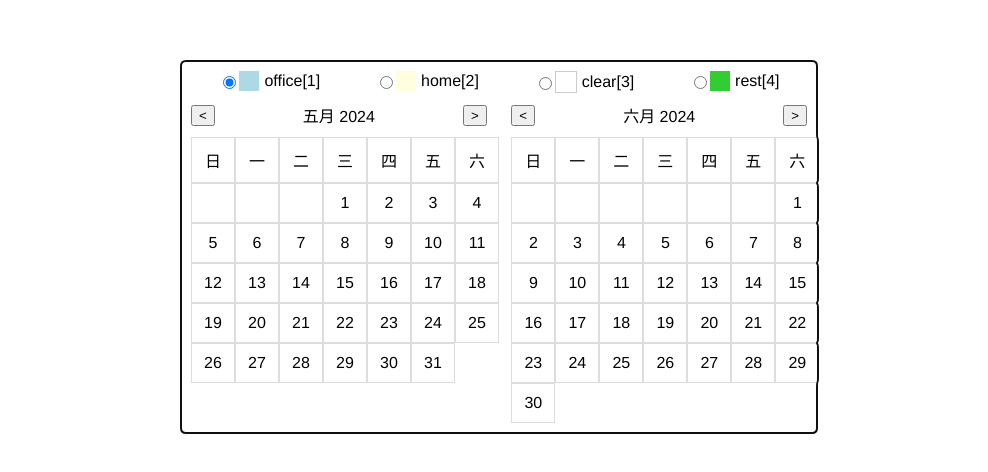
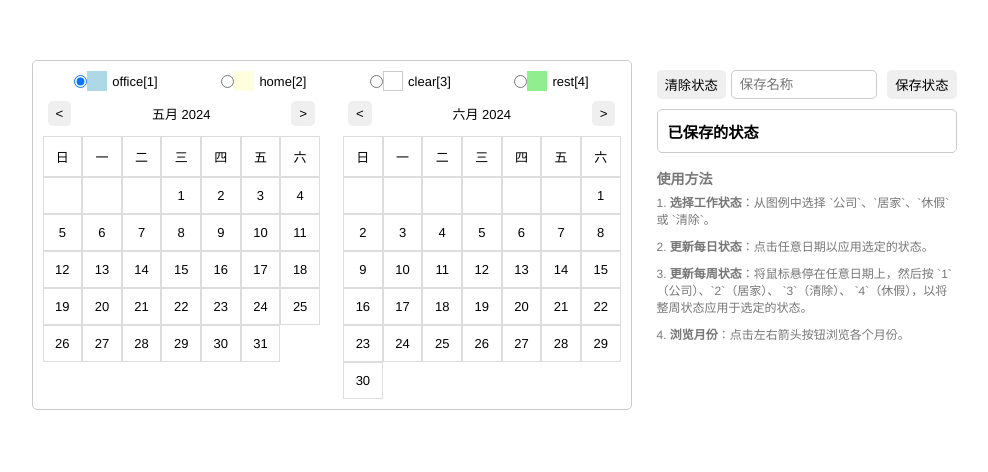
Before and after one commit to xiangrui09/homeWarkCalendarTools, a Vue app: page / in a window 1280 px wide. Shown: the top 472 px of the page, without its empty margins (141-1129 px from the left). Built offline with nearby package versions, Linux system fonts and the light colour scheme.

Commit message:
msg create

```diff
--- a/src/components/WorkCalendar.vue
+++ b/src/components/WorkCalendar.vue
@@ -1,31 +1,15 @@
 <template>
+    <div class="wrap">
         <div class="calendar" @keydown="handleKeydown" tabindex="0">
             <div class="legend">
-            <div>
+                <div v-for="(type, index) in types" :key="index">
                     <label>
-                    <input type="radio" value="office" v-model="selectedStatus" />
-                    <span class="box office"></span> office[1]
-                </label>
-            </div>
-            <div>
-                <label>
-                    <input type="radio" value="home" v-model="selectedStatus" />
-                    <span class="box home"></span> home[2]
-                </label>
-            </div>
-            <div>
-                <label>
-                    <input type="radio" value="clear" v-model="selectedStatus" />
-                    <span class="box no-status"></span> clear[3]
-                </label>
-            </div>
-            <div>
-                <label>
-                    <input type="radio" value="rest" v-model="selectedStatus" />
-                    <span class="box rest"></span> rest[4]
+                        <input type="radio" :value="type" v-model="selectedStatus"/>
+                        <span class="box" :class="type"></span> {{ type }}[{{ index + 1 }}]
                     </label>
                 </div>
             </div>
+
             <div class="months">
                 <div class="month" v-for="(monthOffset, index) in [0, 1]" :key="index">
                     <div class="month-header">
@@ -50,9 +34,32 @@
                 </div>
             </div>
         </div>
+        <div class="sider">
+            <div class="controls">
+                <button @click="clearWorkStatus">清除状态</button>
+                <input v-model="saveName" placeholder="保存名称"/>
+                <button @click="saveWorkStatus">保存状态</button>
+            </div>
+            <div class="saved-status">
+                <h3>已保存的状态</h3>
+                <ul>
+                    <li v-for="(status, name) in savedStatuses" :key="name">
+                        <span class="name" @click="loadWorkStatus(name)">{{ name }}</span>
+                        <button @click="deleteWorkStatus(name)">删除</button>
+                        <button @click="renameWorkStatus(name)">重命名</button>
+                    </li>
+                </ul>
+            </div>
+            <div class="user-notice">
+                <h3>使用方法</h3>
+                <p>1. <strong>选择工作状态</strong>：从图例中选择 `公司`、`居家`、`休假` 或 `清除`。</p>
+                <p>2. <strong>更新每日状态</strong>：点击任意日期以应用选定的状态。</p>
+                <p>3. <strong>更新每周状态</strong>：将鼠标悬停在任意日期上，然后按 `1`（公司）、`2`（居家）、 `3`（清除）、 `4`（休假），以将整周状态应用于选定的状态。</p>
+                <p>4. <strong>浏览月份</strong>：点击左右箭头按钮浏览各个月份。</p>
+            </div>
+        </div>
+    </div>
 </template>
-
-
 
 <script>
     export default {
@@ -67,7 +74,10 @@
                 weekdays: ["日", "一", "二", "三", "四", "五", "六"],
                 workStatus: JSON.parse(localStorage.getItem('workStatus')) || {}, // Load work status from localStorage
                 selectedStatus: 'office', // 默认选择公司
-                hoveredDay: null // 当前鼠标悬停的日期
+                hoveredDay: null, // 当前鼠标悬停的日期
+                saveName: '', // 保存状态的名称
+                savedStatuses: JSON.parse(localStorage.getItem('savedStatuses')) || {}, // Load saved statuses from localStorage
+                types: ['office', 'home', 'clear', 'rest'] // 状态类型
             };
         },
         computed: {
@@ -87,8 +97,7 @@
                     return 'office';
                 } else if (this.workStatus[dateString] === 'home') {
                     return 'home';
-                }
-                else if (this.workStatus[dateString] === 'rest') {
+                } else if (this.workStatus[dateString] === 'rest') {
                     return 'rest';
                 }
                 return 'no-status';
@@ -100,12 +109,36 @@
                     this.$set(this.workStatus, dateString, 'office');
                 } else if (this.selectedStatus === 'home') {
                     this.$set(this.workStatus, dateString, 'home');
-                }else if (this.selectedStatus === 'rest') {
+                } else if (this.selectedStatus === 'rest') {
                     this.$set(this.workStatus, dateString, 'rest');
                 } else {
                     this.$set(this.workStatus, dateString, null);
                 }
                 localStorage.setItem('workStatus', JSON.stringify(this.workStatus)); // Save work status to localStorage
+            },
+            clearWorkStatus() {
+                this.workStatus = {};
+                localStorage.removeItem('workStatus');
+            },
+            saveWorkStatus() {
+                if (!this.saveName) return;
+                this.$set(this.savedStatuses, this.saveName, JSON.parse(JSON.stringify(this.workStatus)));
+                localStorage.setItem('savedStatuses', JSON.stringify(this.savedStatuses));
+            },
+            loadWorkStatus(name) {
+                this.workStatus = JSON.parse(JSON.stringify(this.savedStatuses[name]));
+                localStorage.setItem('workStatus', JSON.stringify(this.workStatus));
+            },
+            deleteWorkStatus(name) {
+                this.$delete(this.savedStatuses, name);
+                localStorage.setItem('savedStatuses', JSON.stringify(this.savedStatuses));
+            },
+            renameWorkStatus(oldName) {
+                const newName = prompt('输入新的名称:', oldName);
+                if (!newName || newName === oldName) return;
+                this.$set(this.savedStatuses, newName, this.savedStatuses[oldName]);
+                this.$delete(this.savedStatuses, oldName);
+                localStorage.setItem('savedStatuses', JSON.stringify(this.savedStatuses));
             },
             daysInMonth(month) {
                 const year = this.currentYear;
@@ -165,13 +198,34 @@
     };
 </script>
 
-
 <style lang="scss" scoped>
+  *{
+    margin:0;
+    padding:0;
+    box-sizing: border-box;
+  }
+  html,body{
+    font-size: 13px;
+  }
+  button{
+    padding:5px 8px;
+    border-radius:5px;
+    border:0 none;
+    margin:0 5px;
+    text-align: center;
+  }
+  .wrap {
+    display: flex;
+    justify-content: center;
+    margin:0 auto;
+    width:90%;
+    font-size: 13px;
     .calendar {
-    display: inline-block;
       padding: 10px;
       border: 1px solid #ccc;
       border-radius: 5px;
+      width:60%;
+      max-width: 600px;
       .legend {
         display: flex;
         justify-content: space-around;
@@ -191,9 +245,9 @@
               background-color: lightyellow;
             }
             &.rest {
-            background-color: limegreen;
+              background-color: lightgreen;
             }
-          &.no-status {
+            &.clear, &.no-status {
               background-color: white;
               border: 1px solid #ccc;
             }
@@ -218,7 +272,6 @@
               padding: 10px;
               text-align: center;
               border: 1px solid #ddd;
-            width:22px;
             }
           }
           .days {
@@ -232,9 +285,9 @@
                 background-color: lightyellow;
               }
               &.rest {
-              background-color: limegreen;
+                background-color: lightgreen;
               }
-            &.no-status {
+              &.clear, &.no-status {
                 background-color: white;
               }
             }
@@ -242,4 +295,67 @@
         }
       }
     }
+    .sider {
+      width:320px;
+      padding: 10px;
+      margin-left:15px;
+      .controls {
+        margin: 0 -5px 10px;
+        display: flex;
+        align-items: stretch;
+        justify-content: space-between;
+        white-space: nowrap;
+        input {
+          margin-right: 5px;
+          border-radius:5px;
+          border:solid 1px #ccc;
+          padding:5px 8px;
+          flex: 1 1 auto;
+          width:0;
+        }
+      }
+      .saved-status {
+        margin-bottom: 10px;
+        border:solid 1px #ccc;
+        text-align: left;
+        padding:10px;
+        border-radius:5px;
+        ul {
+          list-style: none;
+          padding: 0;
+          li {
+            display: flex;
+            justify-content: space-between;
+            align-items: center;
+            margin:5px -5px;
+            .name{
+              padding:5px 8px;
+              border-radius:5px;
+              border:0 none;
+              margin:0 5px;
+              text-align: center;
+            }
+            .name{
+              background: #b1eaae;
+              color: #055300;
+              flex:1 1 auto;
+              cursor:pointer;
+            }
+          }
+        }
+      }
+      .user-notice {
+        h3 {
+          margin-bottom: 5px;
+        }
+        p {
+          margin: 0 0 10px 0;
+        }
+        font-size: 12px;
+        color:#777;
+        text-align: left;
+        margin-top:15px;
+      }
+    }
+  }
 </style>
```
Lines whose indentation alone changed are shown as unchanged.
